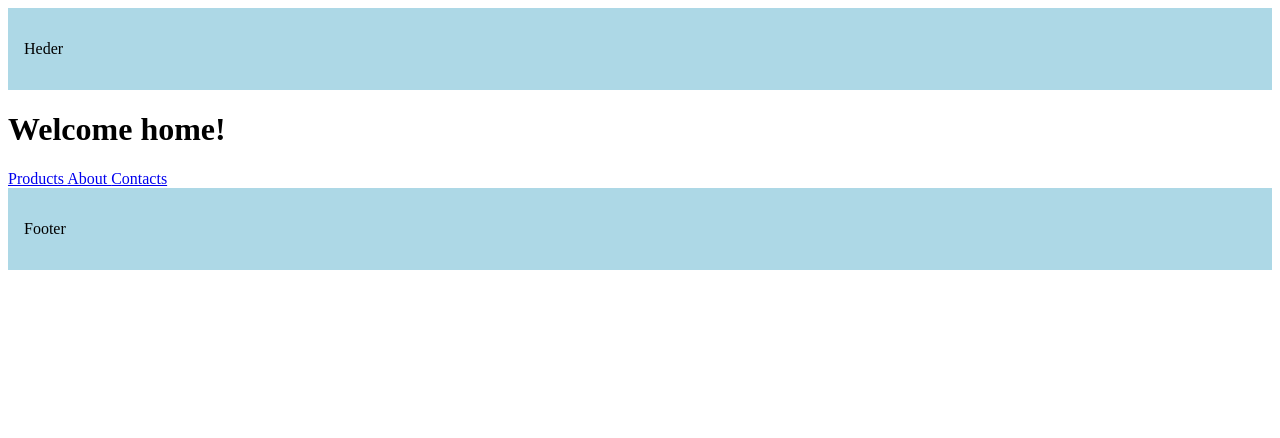
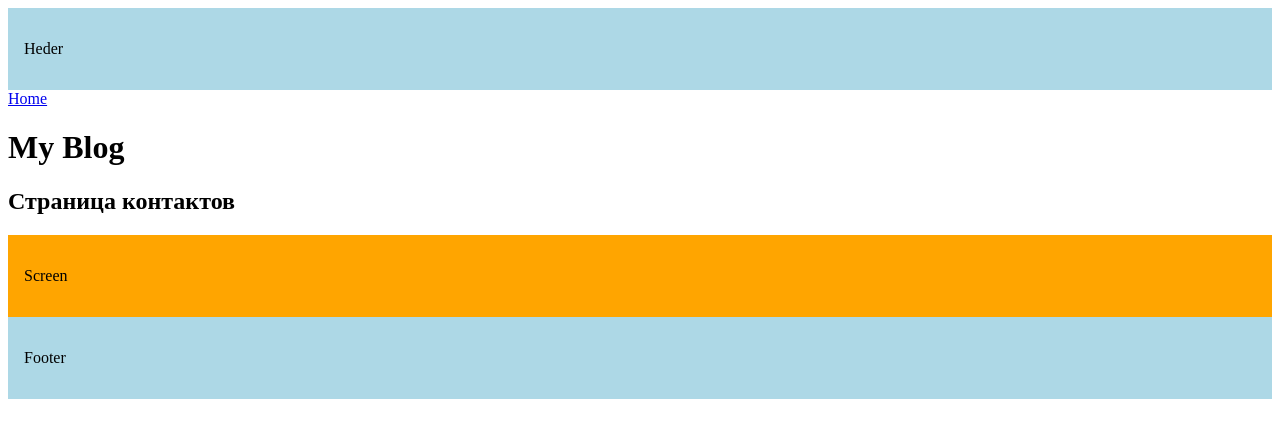
Before and after one commit to Diognet/Next14, a Next.js app in the folder taxi/: page /contacts in a window 1280 px wide. Shown: the top 438 px of the page. Built offline with nearby package versions, Linux system fonts and the light colour scheme.

Commit message:
Add files via upload

```diff
--- /dev/null
+++ b/taxi/src/app/contacts/layout.tsx
@@ -0,0 +1,20 @@
+export default function BlogLayout({
+  children,
+}: {
+  children: React.ReactNode;
+}) {
+  return (
+    <>
+      {children}
+      <h2>Страница контактов</h2>
+      <div
+        style={{
+          backgroundColor: 'Orange',
+          padding: '1rem',
+        }}
+      >
+        <p>Screen</p>
+      </div>
+    </>
+  );
+}
--- a/taxi/src/app/contacts/page.tsx
+++ b/taxi/src/app/contacts/page.tsx
@@ -1,13 +1,17 @@
+import { Metadata } from 'next';
 import Link from 'next/link';
 
-export default function Home() {
+export const metadata: Metadata = {
+  title: {
+    absolute: 'Blog',
+  },
+};
+
+export default function Blog() {
   return (
     <>
-      <h1>Welcome home!</h1>
-
-      <Link href="/products"> Products </Link>
-      <Link href="/about"> About </Link>
-      <Link href="/contacts"> Contacts </Link>
+      <Link href="/">Home</Link>
+      <h1>My Blog</h1>
     </>
   );
 }
```
Also changed, not shown: taxi/src/app/contacts/feedback/map/page.tsx (line endings or trailing spaces), taxi/src/app/contacts/feedback/page.tsx (line endings or trailing spaces).
